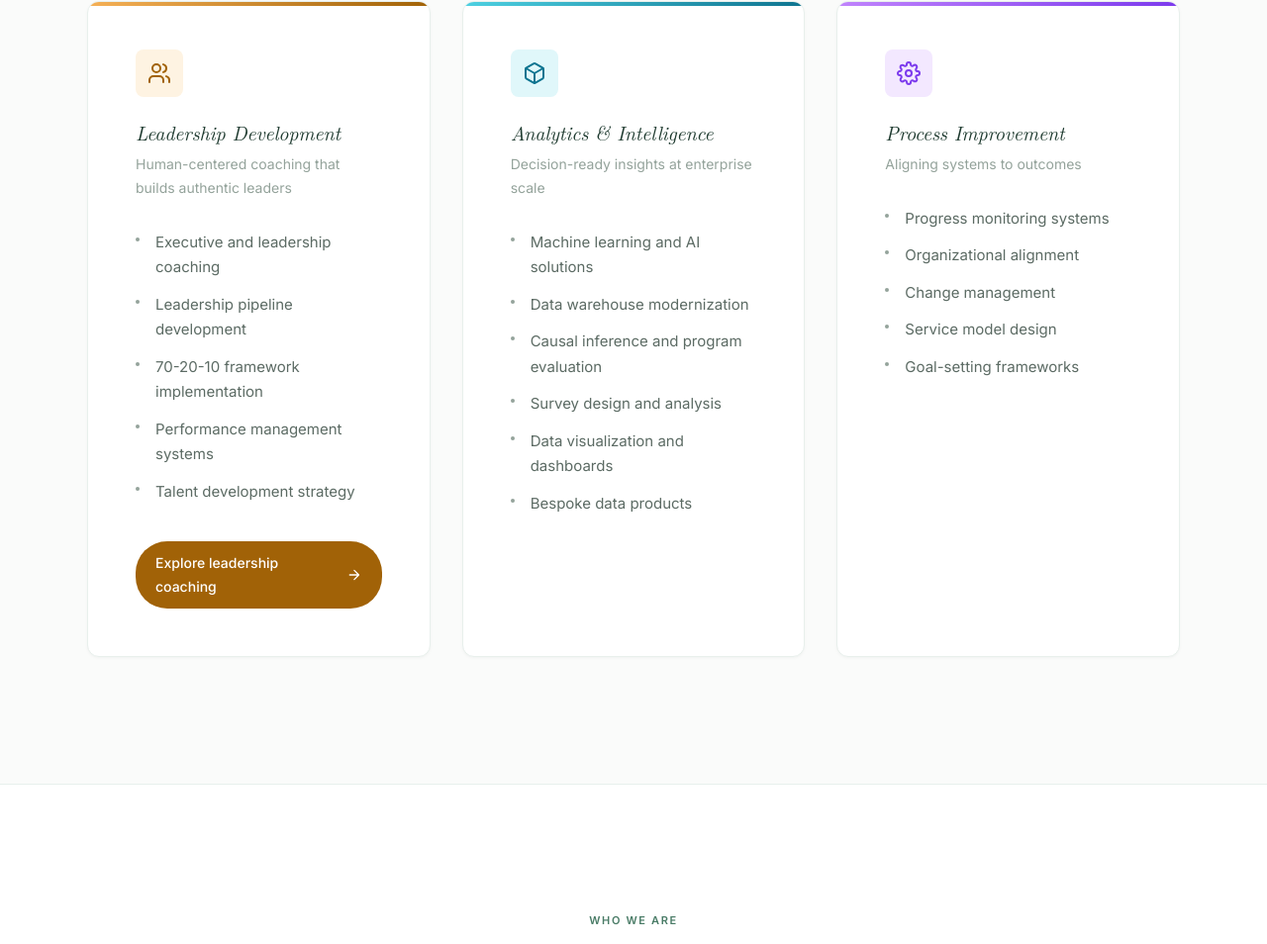
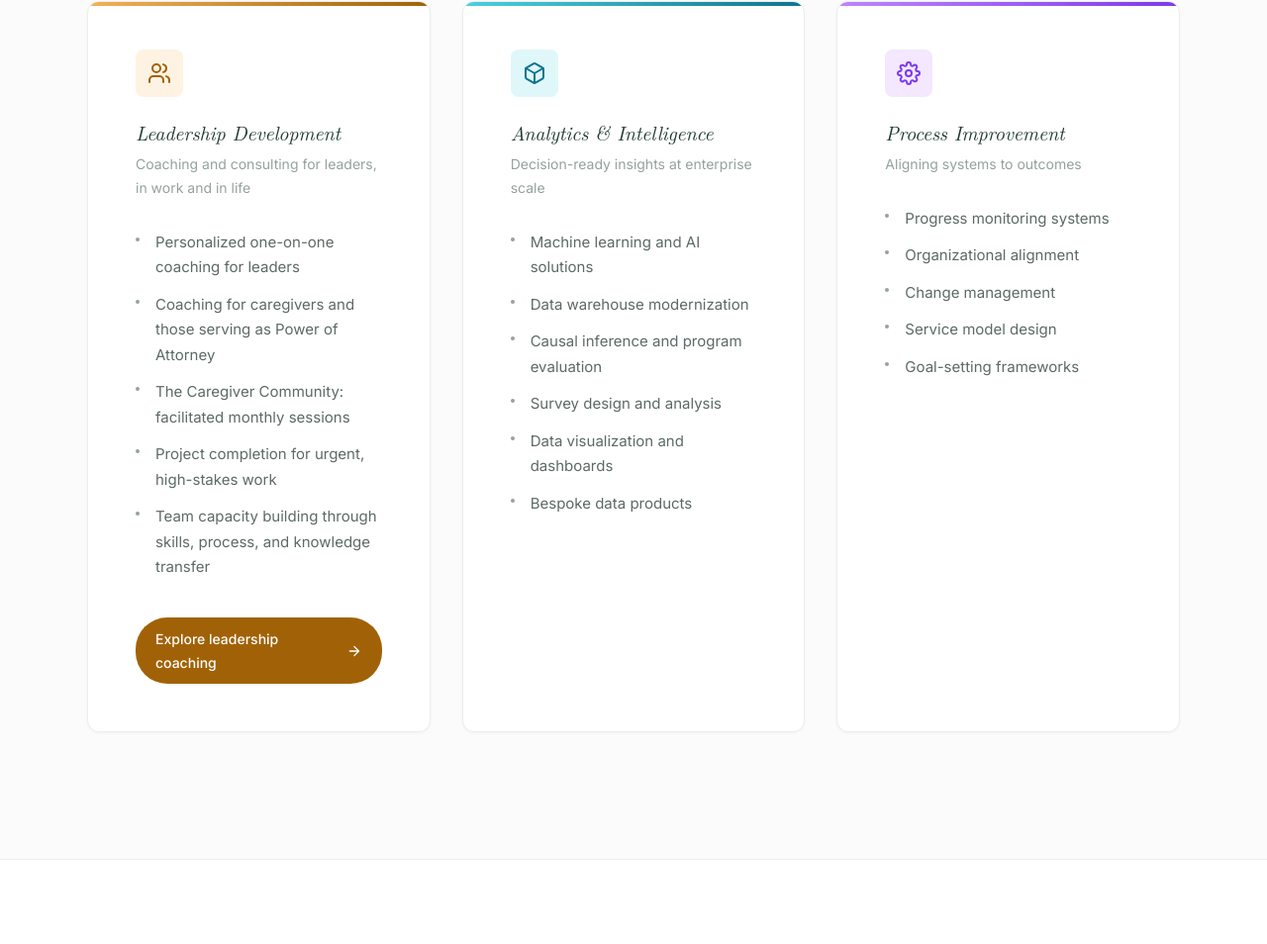
Before and after one commit to chrishaid/range-site, a plain HTML site: page index.html in a window 1280 px wide. Shown: the part 2051-3005 px from the top of the page at 99% size. Drawn offline with Linux system fonts and the light colour scheme.

Commit message:
Align Leadership Development blurbs with the within-range.com services
Co-Authored-By: Claude Fable 5.2 <noreply@anthropic.com>

```diff
--- a/index.html
+++ b/index.html
@@ -132,13 +132,13 @@
               </svg>
             </div>
             <h3 class="service-card__title">Leadership Development</h3>
-            <p class="service-card__subtitle">Human-centered coaching that builds authentic leaders</p>
+            <p class="service-card__subtitle">Coaching and consulting for leaders, in work and in life</p>
             <ul class="service-card__list">
-              <li>Executive and leadership coaching</li>
-              <li>Leadership pipeline development</li>
-              <li>70-20-10 framework implementation</li>
-              <li>Performance management systems</li>
-              <li>Talent development strategy</li>
+              <li>Personalized one-on-one coaching for leaders</li>
+              <li>Coaching for caregivers and those serving as Power of Attorney</li>
+              <li>The Caregiver Community: facilitated monthly sessions</li>
+              <li>Project completion for urgent, high-stakes work</li>
+              <li>Team capacity building through skills, process, and knowledge transfer</li>
             </ul>
             <a href="https://www.within-range.com" class="service-card__cta" target="_blank" rel="noopener">
               Explore leadership coaching
```
